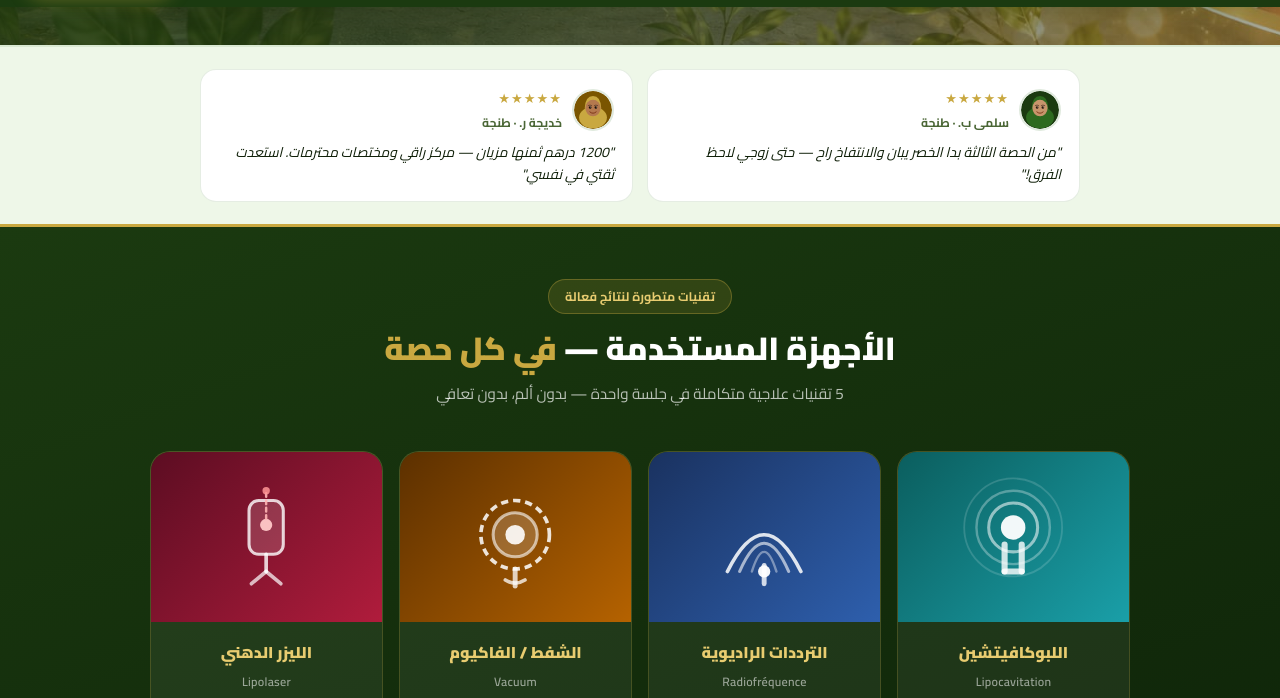
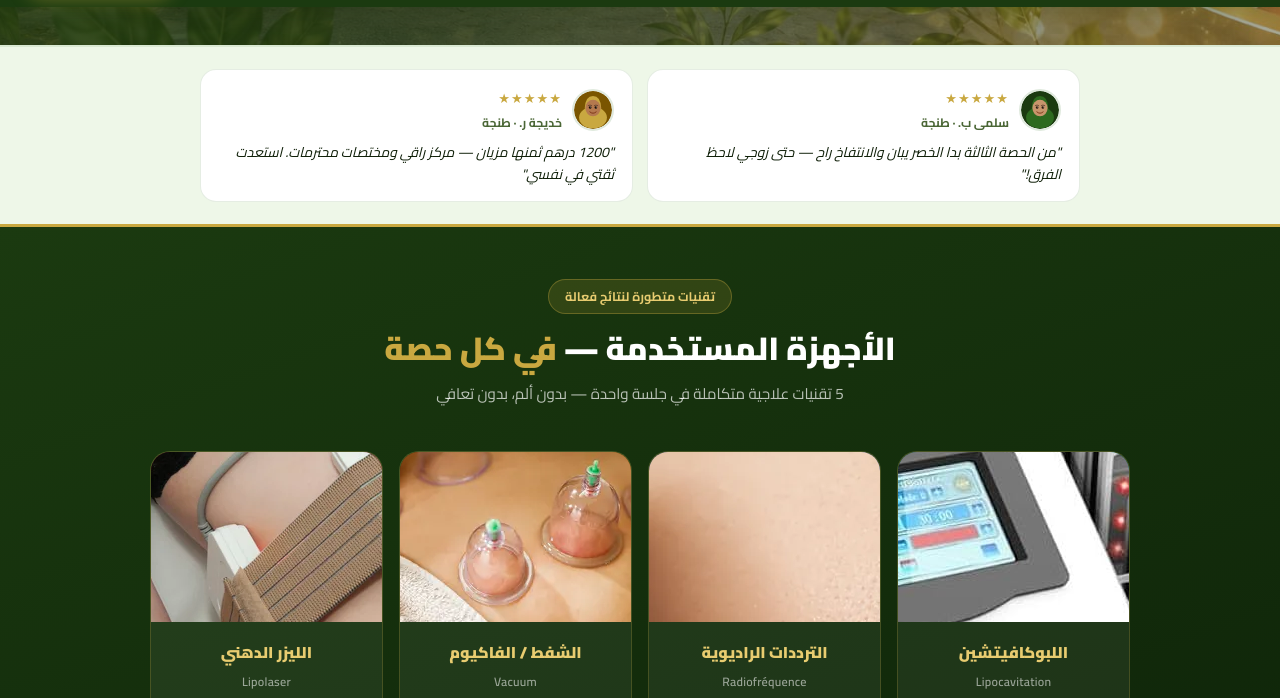
Before and after one commit to AmraniHub/solyra-centre, a website: page slim.html in a window 1280 px wide. Shown: the part 793-1491 px from the top of the page. Drawn offline with Linux system fonts and the light colour scheme.

Commit message:
feat: add real machine photos to treatment cards

```diff
--- a/slim.html
+++ b/slim.html
@@ -741,15 +741,7 @@
       <!-- Lipocavitation -->
       <div class="machine-card">
         <div class="machine-img-wrap lip">
-          <svg viewBox="0 0 100 100" fill="none" xmlns="http://www.w3.org/2000/svg">
-            <circle cx="50" cy="42" r="10" fill="rgba(255,255,255,0.95)"/>
-            <circle cx="50" cy="42" r="20" stroke="rgba(255,255,255,0.55)" stroke-width="2.5"/>
-            <circle cx="50" cy="42" r="30" stroke="rgba(255,255,255,0.30)" stroke-width="2"/>
-            <circle cx="50" cy="42" r="40" stroke="rgba(255,255,255,0.15)" stroke-width="1.5"/>
-            <line x1="43" y1="56" x2="43" y2="78" stroke="rgba(255,255,255,0.80)" stroke-width="5" stroke-linecap="round"/>
-            <line x1="57" y1="56" x2="57" y2="78" stroke="rgba(255,255,255,0.80)" stroke-width="5" stroke-linecap="round"/>
-            <line x1="43" y1="78" x2="57" y2="78" stroke="rgba(255,255,255,0.80)" stroke-width="5" stroke-linecap="round"/>
-          </svg>
+          <img src="machine-cavitation.jpg" alt="جهاز اللبوكافيتشين — Centre Solyra" loading="lazy" />
         </div>
         <div class="machine-body">
           <div class="machine-name-ar">اللبوكافيتشين</div>
@@ -761,13 +753,7 @@
       <!-- Radiofréquence -->
       <div class="machine-card">
         <div class="machine-img-wrap radio">
-          <svg viewBox="0 0 100 100" fill="none" xmlns="http://www.w3.org/2000/svg">
-            <path d="M 20 78 Q 50 18 80 78" stroke="rgba(255,255,255,0.85)" stroke-width="3" stroke-linecap="round"/>
-            <path d="M 30 78 Q 50 32 70 78" stroke="rgba(255,255,255,0.60)" stroke-width="2.5" stroke-linecap="round"/>
-            <path d="M 40 78 Q 50 46 60 78" stroke="rgba(255,255,255,0.40)" stroke-width="2" stroke-linecap="round"/>
-            <circle cx="50" cy="78" r="5" fill="rgba(255,255,255,0.95)"/>
-            <line x1="50" y1="73" x2="50" y2="88" stroke="rgba(255,255,255,0.80)" stroke-width="4" stroke-linecap="round"/>
-          </svg>
+          <img src="machine-radio.png" alt="جهاز الترددات الراديوية — Centre Solyra" loading="lazy" />
         </div>
         <div class="machine-body">
           <div class="machine-name-ar">الترددات الراديوية</div>
@@ -779,13 +765,7 @@
       <!-- Vacuum -->
       <div class="machine-card">
         <div class="machine-img-wrap vac">
-          <svg viewBox="0 0 100 100" fill="none" xmlns="http://www.w3.org/2000/svg">
-            <circle cx="50" cy="48" r="28" stroke="rgba(255,255,255,0.85)" stroke-width="3" stroke-dasharray="6 4"/>
-            <circle cx="50" cy="48" r="18" fill="rgba(255,255,255,0.18)" stroke="rgba(255,255,255,0.60)" stroke-width="2.5"/>
-            <circle cx="50" cy="48" r="8"  fill="rgba(255,255,255,0.90)"/>
-            <path d="M50 76 Q50 86 50 90" stroke="rgba(255,255,255,0.75)" stroke-width="4" stroke-linecap="round"/>
-            <path d="M42 85 Q50 90 58 85" stroke="rgba(255,255,255,0.75)" stroke-width="3" stroke-linecap="round" fill="none"/>
-          </svg>
+          <img src="machine-vacuum.png" alt="جهاز الشفط — Centre Solyra" loading="lazy" />
         </div>
         <div class="machine-body">
           <div class="machine-name-ar">الشفط / الفاكيوم</div>
@@ -797,15 +777,7 @@
       <!-- Lipolaser -->
       <div class="machine-card">
         <div class="machine-img-wrap laser">
-          <svg viewBox="0 0 100 100" fill="none" xmlns="http://www.w3.org/2000/svg">
-            <rect x="36" y="20" width="28" height="44" rx="8" fill="rgba(255,255,255,0.15)" stroke="rgba(255,255,255,0.80)" stroke-width="2.5"/>
-            <line x1="50" y1="64" x2="50" y2="78" stroke="rgba(255,255,255,0.80)" stroke-width="3" stroke-linecap="round"/>
-            <line x1="50" y1="78" x2="38" y2="88" stroke="rgba(255,255,255,0.70)" stroke-width="3" stroke-linecap="round"/>
-            <line x1="50" y1="78" x2="62" y2="88" stroke="rgba(255,255,255,0.70)" stroke-width="3" stroke-linecap="round"/>
-            <circle cx="50" cy="40" r="5" fill="rgba(255,200,200,0.95)"/>
-            <line x1="50" y1="35" x2="50" y2="14" stroke="rgba(255,180,180,0.90)" stroke-width="2" stroke-linecap="round" stroke-dasharray="3 3"/>
-            <circle cx="50" cy="12" r="3" fill="rgba(255,150,150,0.85)"/>
-          </svg>
+          <img src="machine-laser.png" alt="جهاز الليزر الدهني — Centre Solyra" loading="lazy" />
         </div>
         <div class="machine-body">
           <div class="machine-name-ar">الليزر الدهني</div>
```
Also changed, not shown: machine-cavitation.jpg (added), machine-laser.png (added), machine-radio.png (added), machine-vacuum.png (added).
